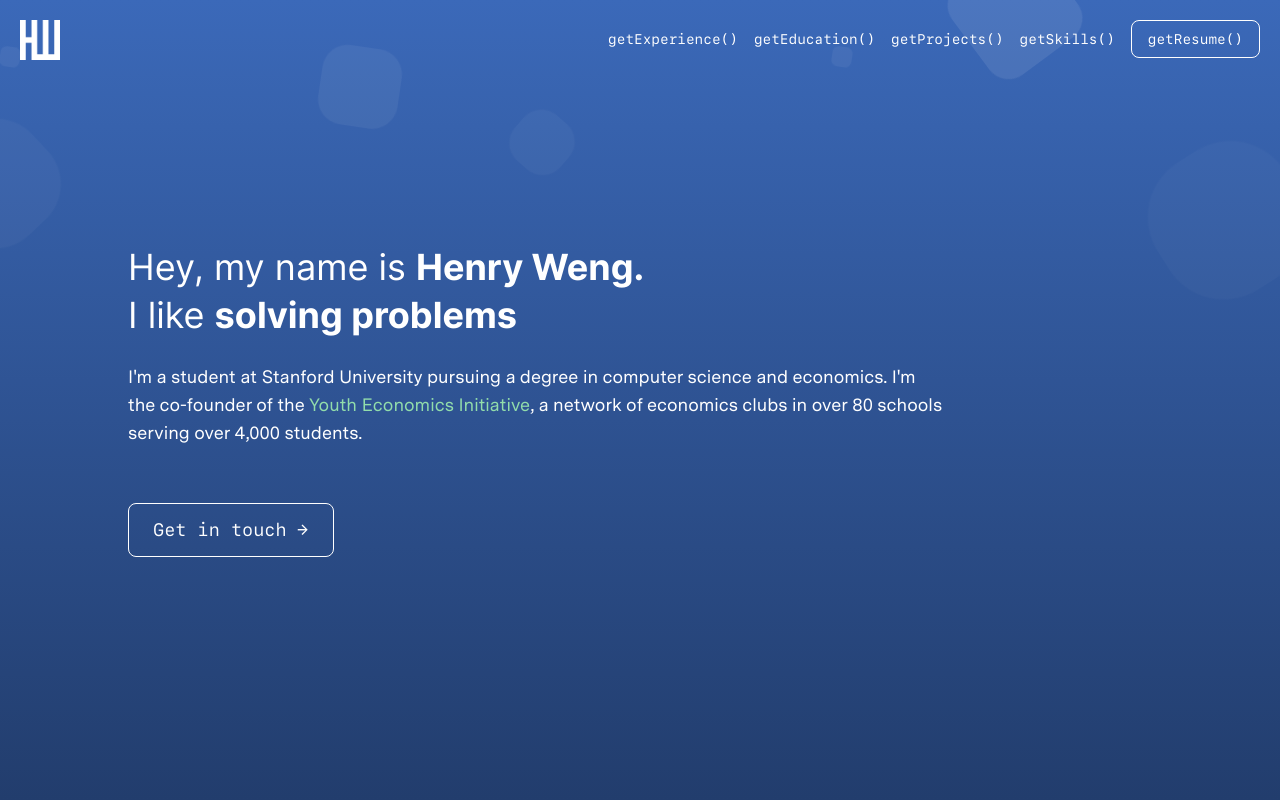
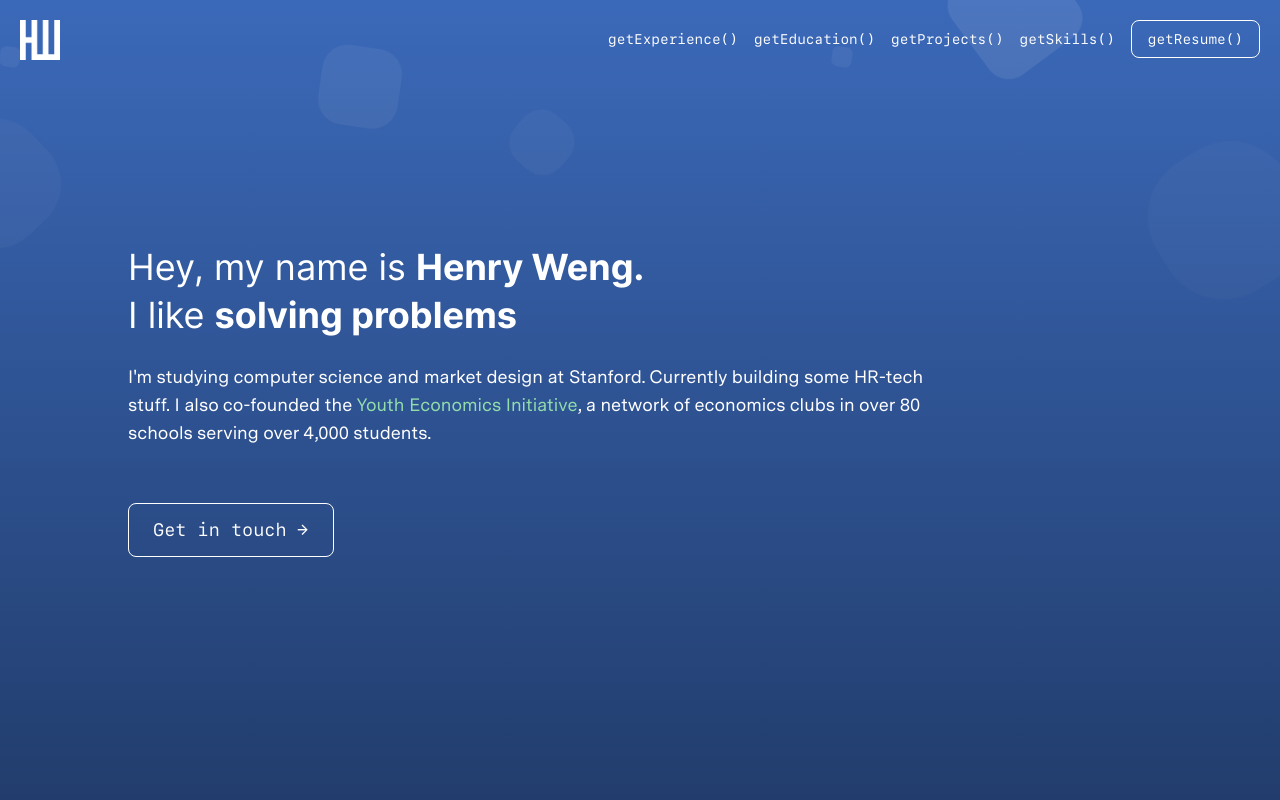
Before and after one commit to henryweng03/personal-site, a React (Create React App) app: page / in a window 1280 px wide. Shown: the top 800 px of the page. Built offline with nearby package versions, Linux system fonts and the light colour scheme.

Commit message:
Updated Hero

```diff
--- a/src/sections/hero.js
+++ b/src/sections/hero.js
@@ -52,8 +52,8 @@ const Hero = () => {
               </div>
               <div className="flex mt-6 mx-6 sm:mx-0">
                 <p>
-                  I'm a student at Stanford University pursuing a degree in
-                  computer science and economics. I'm the co-founder of the{" "}
+                  I'm studying computer science and market design at Stanford.
+                  Currently building some HR-tech stuff. I also co-founded the{" "}
                   <a className="link" href="#yei">
                     Youth Economics Initiative
                   </a>
```
